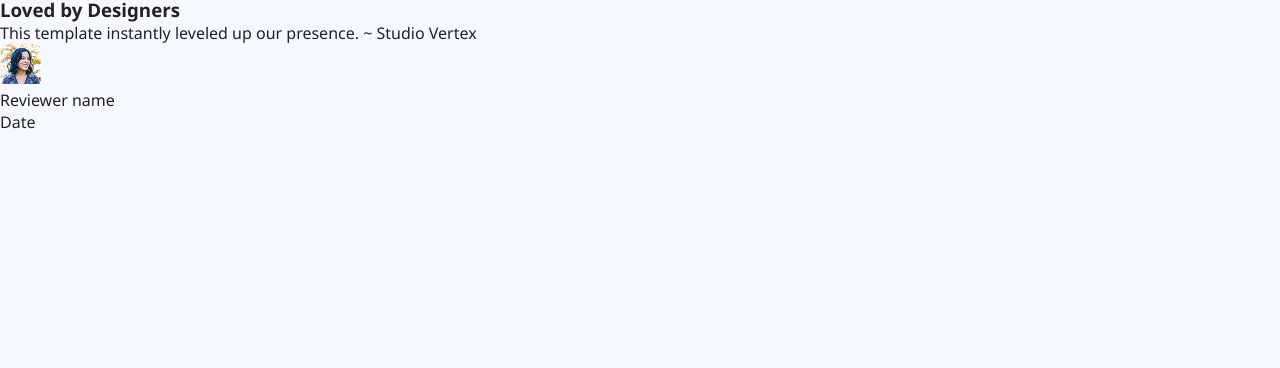
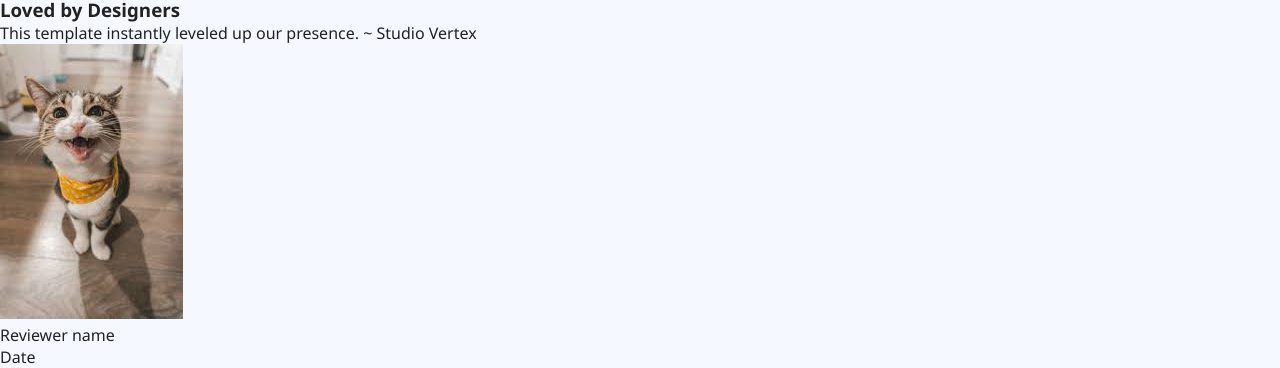
Before and after one commit to rijviahmed9/First-assignment-, a plain HTML site: page index.html in a window 1280 px wide. Shown: the part 1599-1967 px from the top of the page. Before the commit the page ends 1732 px from the top, so only its background shows below. Drawn offline with Linux system fonts and the light colour scheme.

Commit message:
my fift commit

```diff
--- a/index.html
+++ b/index.html
@@ -70,7 +70,7 @@
       <h3>Loved by Designers</h3>
       <p>This template instantly leveled up our presence. ~ Studio Vertex</p>
       <div class="reviewer">
-        <img src="images/avatar.png" alt="Reviewer" />
+        <img src="images/cat.jpeg" alt="Reviewer" />
         <div>
           <p class="name">Reviewer name</p>
           <p class="date">Date</p>
```
